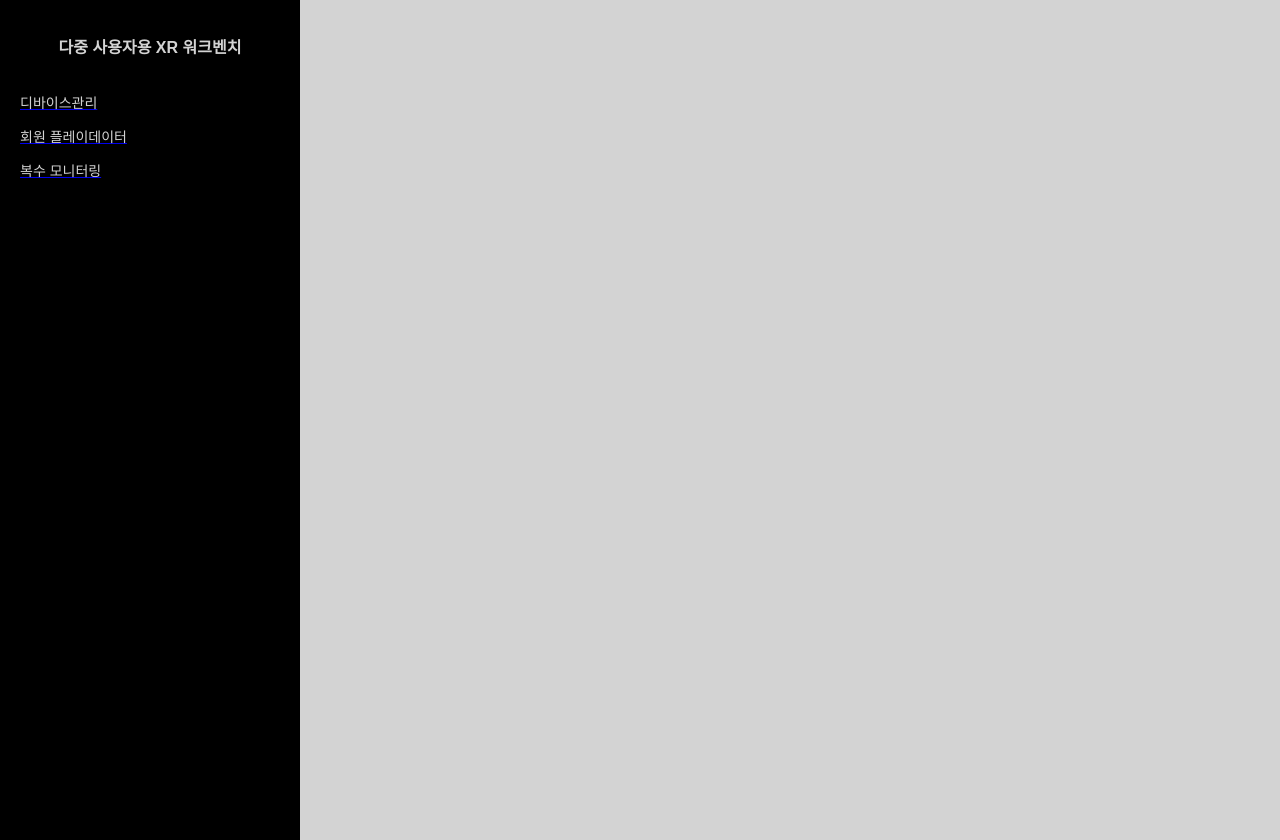
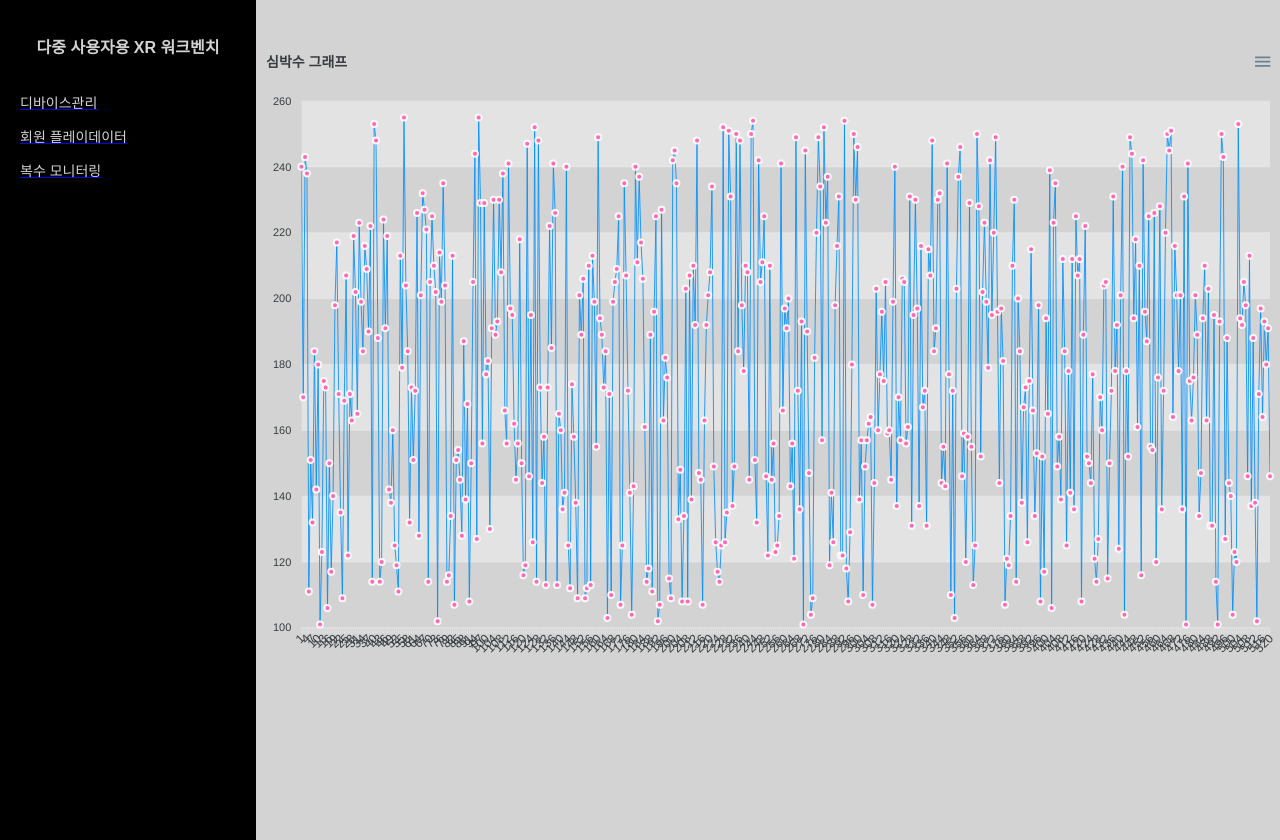
Before and after one commit to azerclion/kaist-outsource, a React (Create React App) app: page /graph/1 in a window 1280 px wide. Built offline with nearby package versions, Linux system fonts and the light colour scheme; the HTML template or start-up script is replaced by a standard one.

Commit message:
add graph & fix rendering error Modal

```diff
--- a/package.json
+++ b/package.json
@@ -6,8 +6,10 @@
     "@testing-library/jest-dom": "^5.14.1",
     "@testing-library/react": "^13.0.0",
     "@testing-library/user-event": "^13.2.1",
+    "apexcharts": "^3.36.3",
     "axios": "^1.2.0",
     "react": "^18.2.0",
+    "react-apexcharts": "^1.4.0",
     "react-dom": "^18.2.0",
     "react-router-dom": "^6.4.3",
     "react-scripts": "5.0.1",
--- a/src/Router.js
+++ b/src/Router.js
@@ -6,6 +6,7 @@ import Navi from "./pages/Navi";
 import DeviceManage from "./pages/DeviceManage";
 import Monitor from "./pages/Monitor";
 import PlayData from "./pages/PlayData";
+import BpmChart from "./pages/BpmChart";
 
 const LayoutContainer = styled.div`
   display: flex;
@@ -22,6 +23,7 @@ function Router() {
           <Route path="/" element={<DeviceManage></DeviceManage>}></Route>
           <Route path="/monitor" element={<Monitor></Monitor>}></Route>
           <Route path="/playdata" element={<PlayData></PlayData>}></Route>
+          <Route path="/graph/:id" element={<BpmChart></BpmChart>}></Route>
         </Routes>
       </LayoutContainer>
     </BrowserRouter>
--- /dev/null
+++ b/src/pages/BpmChart.js
@@ -0,0 +1,97 @@
+import React from "react";
+import ApexChart from "react-apexcharts";
+import styled from "styled-components";
+
+const ChartContainer = styled.div`
+  width: 1200px;
+  margin: 0 auto;
+  margin-top: 50px;
+`;
+
+function BpmChart() {
+  return (
+    <ChartContainer>
+      <ApexChart
+        series={[
+          {
+            name: "Desktop",
+            data: [
+              240, 170, 243, 238, 111, 151, 132, 184, 142, 180, 101, 123, 175,
+              173, 106, 150, 117, 140, 198, 217, 171, 135, 109, 169, 207, 122,
+              171, 163, 219, 202, 165, 223, 199, 184, 216, 209, 190, 222, 114,
+              253, 248, 188, 114, 120, 224, 191, 219, 142, 138, 160, 125, 119,
+              111, 213, 179, 255, 204, 184, 132, 173, 151, 172, 226, 128, 201,
+              232, 227, 221, 114, 205, 225, 210, 202, 102, 214, 199, 235, 204,
+              114, 116, 134, 213, 107, 151, 154, 145, 128, 187, 139, 168, 108,
+              150, 205, 244, 127, 255, 229, 156, 229, 177, 181, 130, 191, 230,
+              189, 193, 230, 208, 238, 166, 156, 241, 197, 195, 162, 145, 156,
+              218, 150, 116, 119, 247, 146, 195, 126, 252, 114, 248, 173, 144,
+              158, 113, 173, 222, 185, 241, 226, 113, 165, 160, 136, 141, 240,
+              125, 112, 174, 158, 138, 109, 201, 189, 206, 109, 112, 210, 113,
+              213, 199, 155, 249, 194, 189, 173, 184, 103, 171, 110, 199, 205,
+              209, 225, 107, 125, 235, 207, 172, 141, 104, 143, 240, 211, 237,
+              217, 206, 161, 114, 118, 189, 111, 196, 225, 102, 107, 227, 163,
+              182, 176, 115, 109, 242, 245, 235, 133, 148, 108, 134, 203, 108,
+              207, 139, 210, 192, 248, 147, 145, 107, 163, 192, 201, 208, 234,
+              149, 126, 117, 114, 125, 252, 126, 135, 251, 231, 137, 149, 250,
+              184, 248, 198, 178, 210, 208, 145, 250, 254, 151, 132, 242, 205,
+              211, 225, 146, 122, 210, 145, 156, 123, 125, 134, 241, 166, 197,
+              191, 200, 143, 156, 121, 249, 172, 136, 193, 101, 245, 190, 147,
+              104, 109, 182, 220, 249, 234, 157, 252, 223, 237, 119, 141, 126,
+              198, 216, 231, 122, 122, 254, 118, 108, 129, 180, 250, 230, 246,
+              139, 157, 110, 149, 157, 162, 164, 107, 144, 203, 160, 177, 196,
+              175, 205, 159, 160, 145, 199, 240, 137, 170, 157, 206, 205, 156,
+              161, 231, 131, 195, 230, 197, 137, 216, 167, 172, 131, 215, 207,
+              248, 184, 191, 230, 232, 144, 155, 143, 241, 177, 110, 172, 103,
+              203, 237, 246, 146, 159, 120, 158, 229, 155, 113, 125, 250, 228,
+              152, 202, 223, 199, 179, 242, 195, 220, 249, 196, 144, 197, 181,
+              107, 121, 119, 134, 210, 230, 114, 200, 184, 138, 167, 173, 126,
+              175, 215, 166, 134, 153, 198, 108, 152, 117, 194, 165, 239, 106,
+              223, 235, 149, 158, 139, 212, 184, 125, 178, 141, 212, 136, 225,
+              207, 212, 108, 189, 222, 152, 150, 144, 177, 121, 114, 127, 170,
+              160, 204, 205, 115, 150, 172, 231, 178, 192, 124, 201, 240, 104,
+              178, 152, 249, 244, 194, 218, 161, 210, 116, 242, 196, 187, 225,
+              155, 154, 226, 120, 176, 228, 136, 172, 220, 250, 245, 251, 164,
+              216, 201, 178, 201, 136, 231, 101, 241, 175, 163, 176, 201, 189,
+              134, 147, 194, 210, 163, 203, 131, 131, 195, 114, 101, 193, 250,
+              243, 127, 188, 144, 140, 104, 123, 120, 253, 194, 192, 205, 198,
+              146, 213, 137, 188, 138, 102, 171, 197, 164, 193, 180, 191, 146,
+            ],
+          },
+        ]}
+        options={{
+          chart: {
+            height: "600px",
+            type: "line",
+            zoom: {
+              enabled: false,
+            },
+          },
+          dataLabels: {
+            enabled: false,
+          },
+          stroke: {
+            curve: "straight",
+            width: 1,
+          },
+          markers: {
+            size: 3,
+            colors: "hotpink",
+          },
+          title: {
+            text: "심박수 그래프",
+            align: "left",
+          },
+          grid: {
+            row: {
+              colors: ["#f3f3f3", "transparent"], // takes an array which will be repeated on columns
+              opacity: 0.5,
+            },
+          },
+        }}
+      />
+    </ChartContainer>
+  );
+}
+
+export default BpmChart;
--- a/src/pages/DeviceManage.js
+++ b/src/pages/DeviceManage.js
@@ -193,23 +193,7 @@ function DeviceManage() {
                     </InfoUint>
                   </DeviceInfo>
                 </DeviceBox>
-                {d.alram_rs_support === "1" ||
-                d.alram_zoom === "1" ||
-                d.device_alram === "1"
-                  ? setModal(true)
-                  : null}
-                <ModalWarning
-                  display={
-                    d.alram_rs_support === "1"
-                      ? "block"
-                      : d.alram_zoom === "1"
-                      ? "block"
-                      : d.device_alram === "1"
-                      ? "block"
-                      : "block"
-                  }
-                  confirm={modal ? "block" : "none"}
-                >
+                <ModalWarning confirm={modal ? "block" : "none"}>
                   <SubModal>
                     <div>
                       <div style={{ marginLeft: "-100px" }}>🚨</div>
--- a/src/pages/PlayData.js
+++ b/src/pages/PlayData.js
@@ -1,6 +1,7 @@
 import React, { useEffect, useState } from "react";
 import axios from "axios";
 import styled from "styled-components";
+import { Link } from "react-router-dom";
 
 const PlayDataContainer = styled.div`
   width: 100%;
@@ -91,16 +92,9 @@ function PlayData() {
               <div>{"30"}</div>
               <div>{d.regdate}</div>
               <div>
-                <button>
-                  <a
-                    href="http://localhost:8081/kaisthealth/line_graph.html"
-                    target="_blank"
-                    without
-                    rel="noreferrer"
-                  >
-                    그래프보기 ▷
-                  </a>
-                </button>
+                <Link to={`/graph/${idx}`} relative="path">
+                  <div> 그래프 보기 ▷ </div>
+                </Link>
               </div>
             </TableContentBox>
           ))
```
Also changed, not shown: 1 other file (tests, documents, lock files or other folders).
